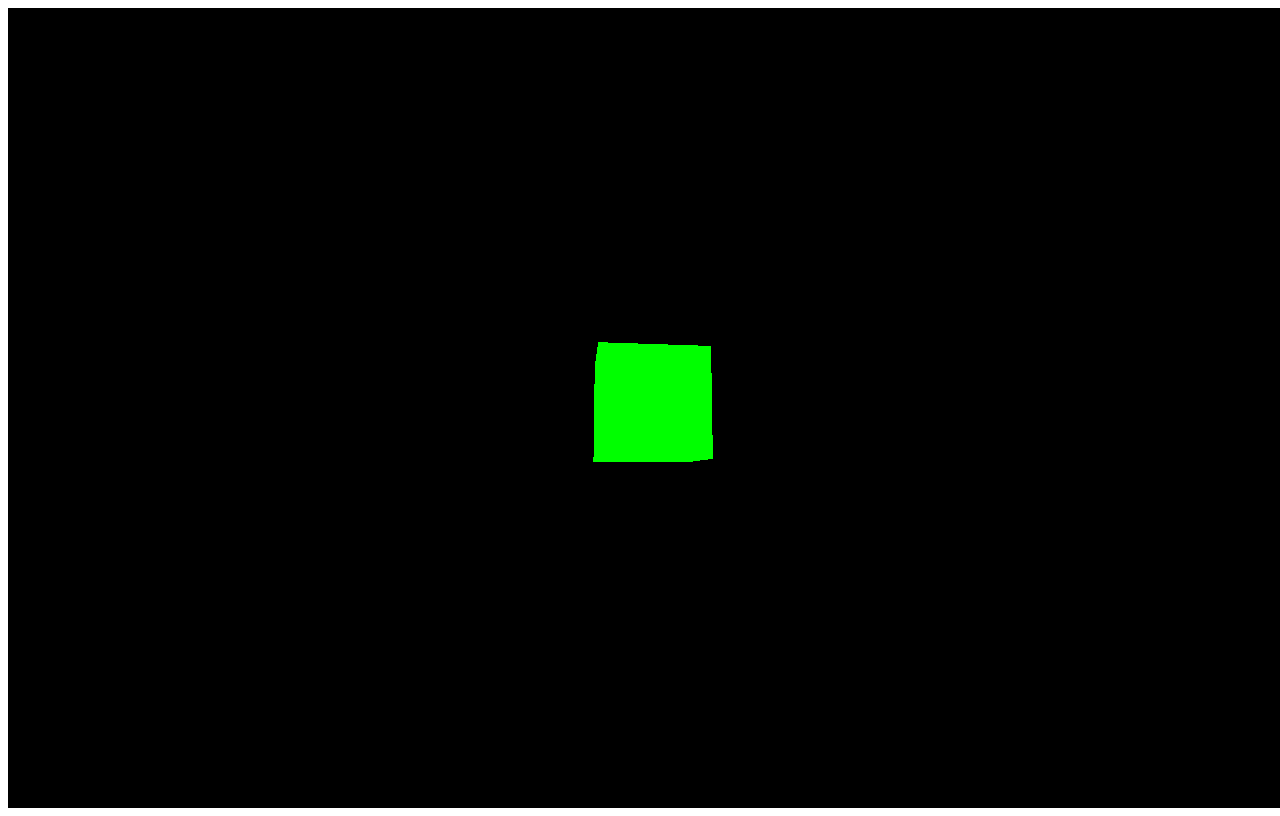
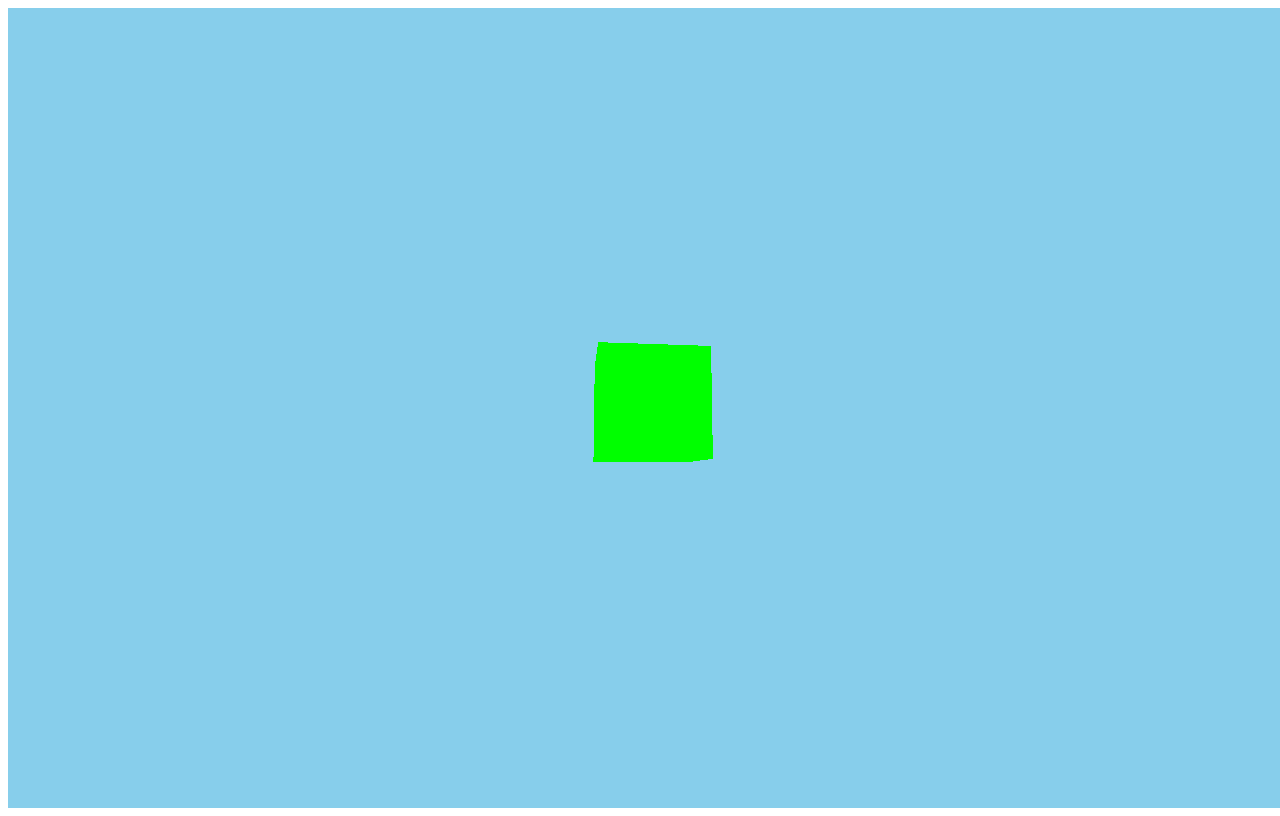
Before and after one commit to Fardeen-Awais/Learning-Three-Js-, a plain HTML site: page index.html in a window 1280 px wide. Drawn offline with nearby package versions, Linux system fonts and the light colour scheme.

Commit message:
Changed the Background with scene.Background

```diff
--- a/index.html
+++ b/index.html
@@ -6,44 +6,15 @@
   </head>
   <body>
 
+    <div id="scene-container">
+      <!-- Our <canvas> will be inserted here -->
 
-    <script src="js/three.js"></script>
+    </div>
 
-    <script type="module">
+    <script type="module" src="js/three.js"></script>
 
-      import * as THREE from 'https://cdn.skypack.dev/three@0.134.0/build/three.module.js';
-      const scene = new THREE.Scene(); // # 0001
-      const camera = new THREE.PerspectiveCamera( // # 0001
-        75,
-        window.innerWidth / window.innerHeight,
-        0.1,
-        1000
-      );
+    <script >
 
-
-      const renderer = new THREE.WebGLRenderer();  // # 0001
-      renderer.setSize(window.innerWidth, window.innerHeight);
-      document.body.appendChild(renderer.domElement);
-
-      // #0002
-      const geometry = new THREE.BoxGeometry(1, 1, 1);
-      const material = new THREE.MeshBasicMaterial({ color: 0x00ff00 });
-      const cube = new THREE.Mesh(geometry, material);
-      scene.add(cube); // Treat it as a Toy
-
-      camera.position.z = 5;
-
-
-      function animate() {   // #0003
-        requestAnimationFrame(animate);
-
-        cube.rotation.x += 0.01;
-        cube.rotation.y += 0.01;
-
-        renderer.render(scene, camera);
-      }
-    animate()
-    //   animate(); If you comment the animate function you don't see any result
     </script>
   </body>
 </html>
--- a/js/three.js
+++ b/js/three.js
@@ -0,0 +1,41 @@
+import * as THREE from 'https://cdn.skypack.dev/three@0.134.0/build/three.module.js';
+
+const container = document.querySelector('#scene-container'); // Import from html
+
+
+const scene = new THREE.Scene(); // Adding scene
+
+scene.background = new THREE.Color('skyblue'); // We Change the background
+
+
+const camera = new THREE.PerspectiveCamera( // # 0001
+  75,
+  window.innerWidth / window.innerHeight,
+  0.1,
+  1000
+);
+
+
+const renderer = new THREE.WebGLRenderer();  // # 0001
+renderer.setSize(window.innerWidth, window.innerHeight);
+document.body.appendChild(renderer.domElement);
+
+// #0002
+const geometry = new THREE.BoxGeometry(1, 1, 1);
+const material = new THREE.MeshBasicMaterial({ color: 0x00ff00 });
+const cube = new THREE.Mesh(geometry, material);
+scene.add(cube); // Treat it as a Toy
+
+camera.position.z = 5;
+
+
+function animate() {   // #0003
+  requestAnimationFrame(animate);
+
+  cube.rotation.x += 0.01;
+  cube.rotation.y += 0.01;
+
+  renderer.render(scene, camera);
+}
+animate()
+//   animate(); If you comment the animate function you don't see any result
```
